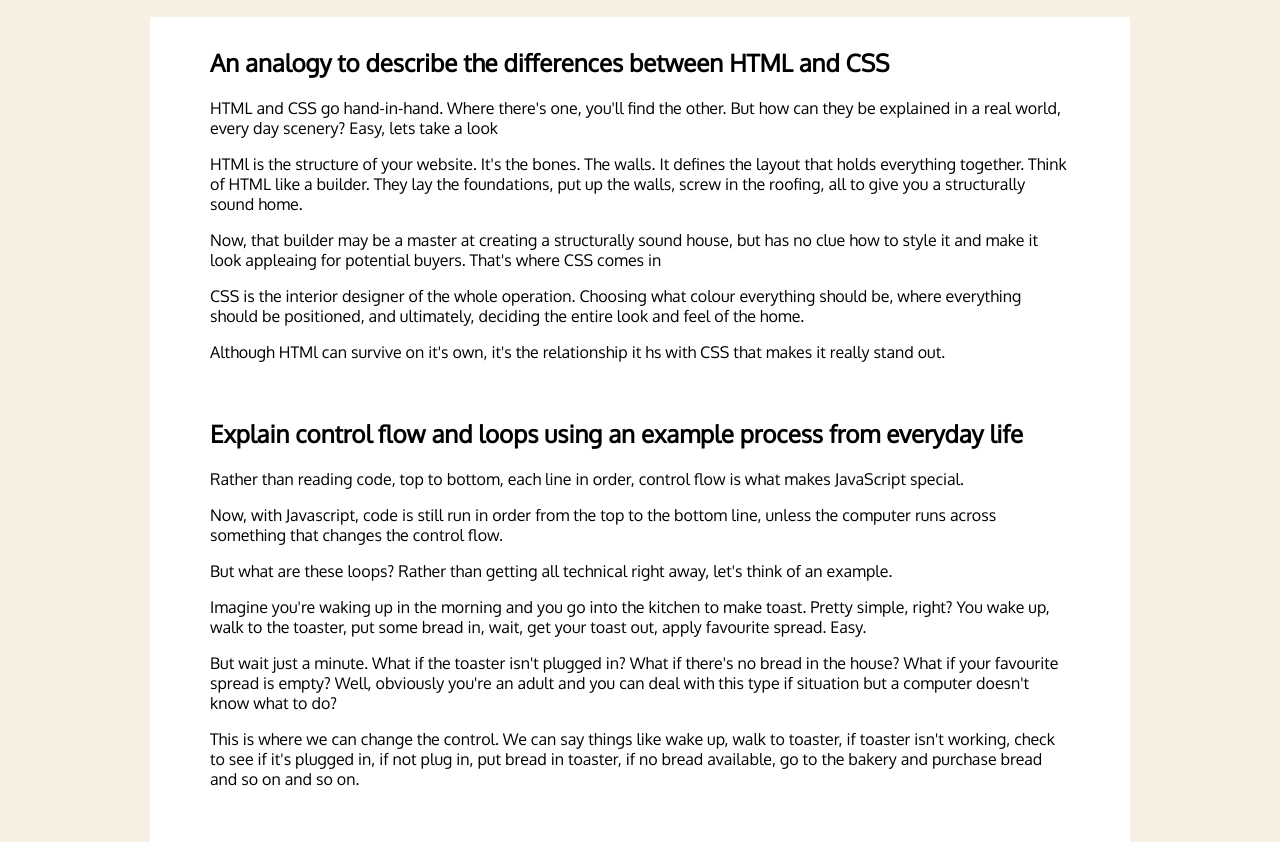
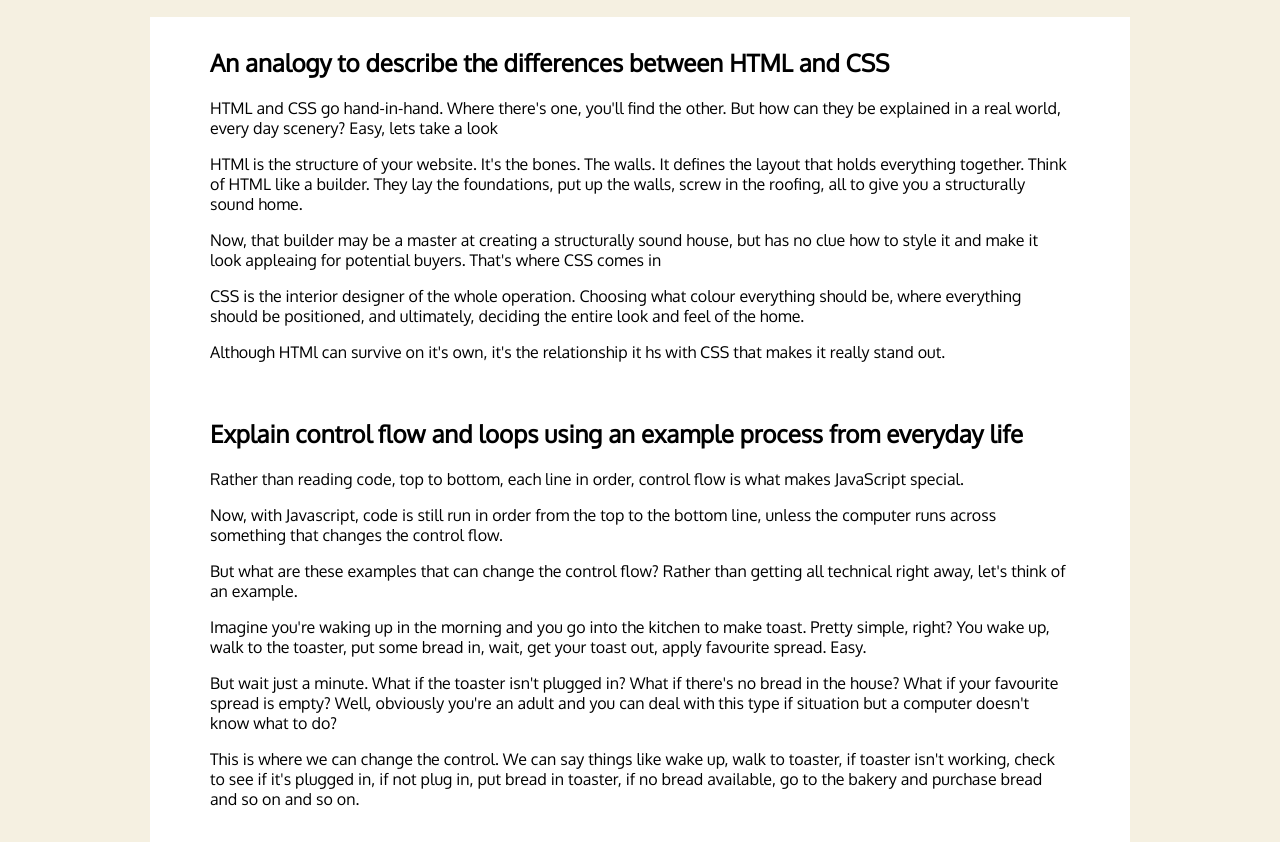
Before and after one commit to carter-bardellmunro/carter-bardellmunro.github.io, a plain HTML site: page blog/javascript-dom.html in a window 1280 px wide. Shown: the part 239-1081 px from the top of the page. Drawn offline with Linux system fonts and the light colour scheme.

Commit message:
changed a paragraph

```diff
--- a/blog/javascript-dom.html
+++ b/blog/javascript-dom.html
@@ -35,7 +35,7 @@
          <h2>Explain control flow and loops using an example process from everyday life</h2>
            <p>Rather than reading code, top to bottom, each line in order, control flow is what makes JavaScript special.</p>
            <p>Now, with Javascript, code is still run in order from the top to the bottom line, unless the computer runs across something that changes the control flow.</p>
-           <p>But what are these loops? Rather than getting all technical right away, let's think of an example.</p>
+           <p>But what are these examples that can change the control flow? Rather than getting all technical right away, let's think of an example.</p>
            <p>Imagine you're waking up in the morning and you go into the kitchen to make toast. Pretty simple, right? You wake up, walk to the toaster, put some bread in, wait, get your toast out, apply favourite spread. Easy.</p>
            <p>But wait just a minute. What if the toaster isn't plugged in? What if there's no bread in the house? What if your favourite spread is empty? Well, obviously you're an adult and you can deal with this type if situation but a computer doesn't know what to do?</p>
            <p>This is where we can change the control. We can say things like wake up, walk to toaster, if toaster isn't working, check to see if it's plugged in, if not plug in, put bread in toaster, if no bread available, go to the bakery and purchase bread and so on and so on.</p>
```
